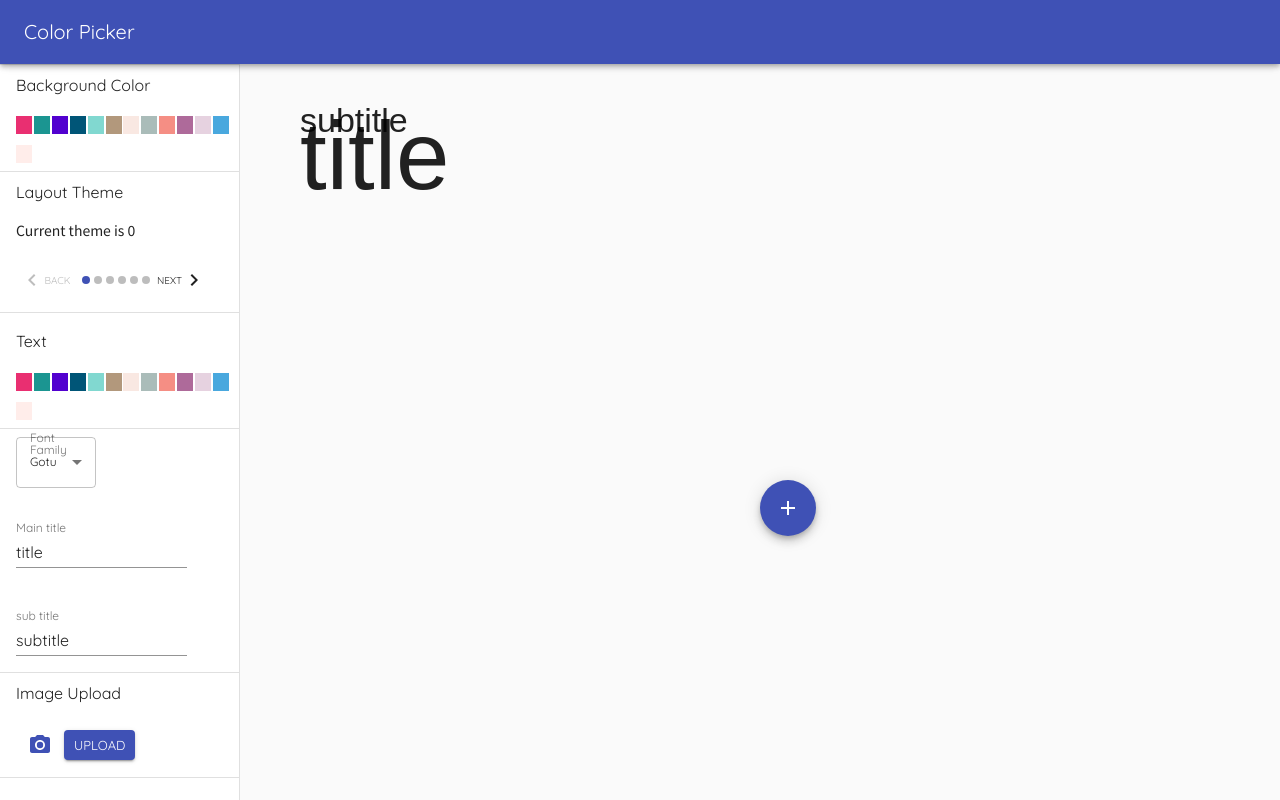
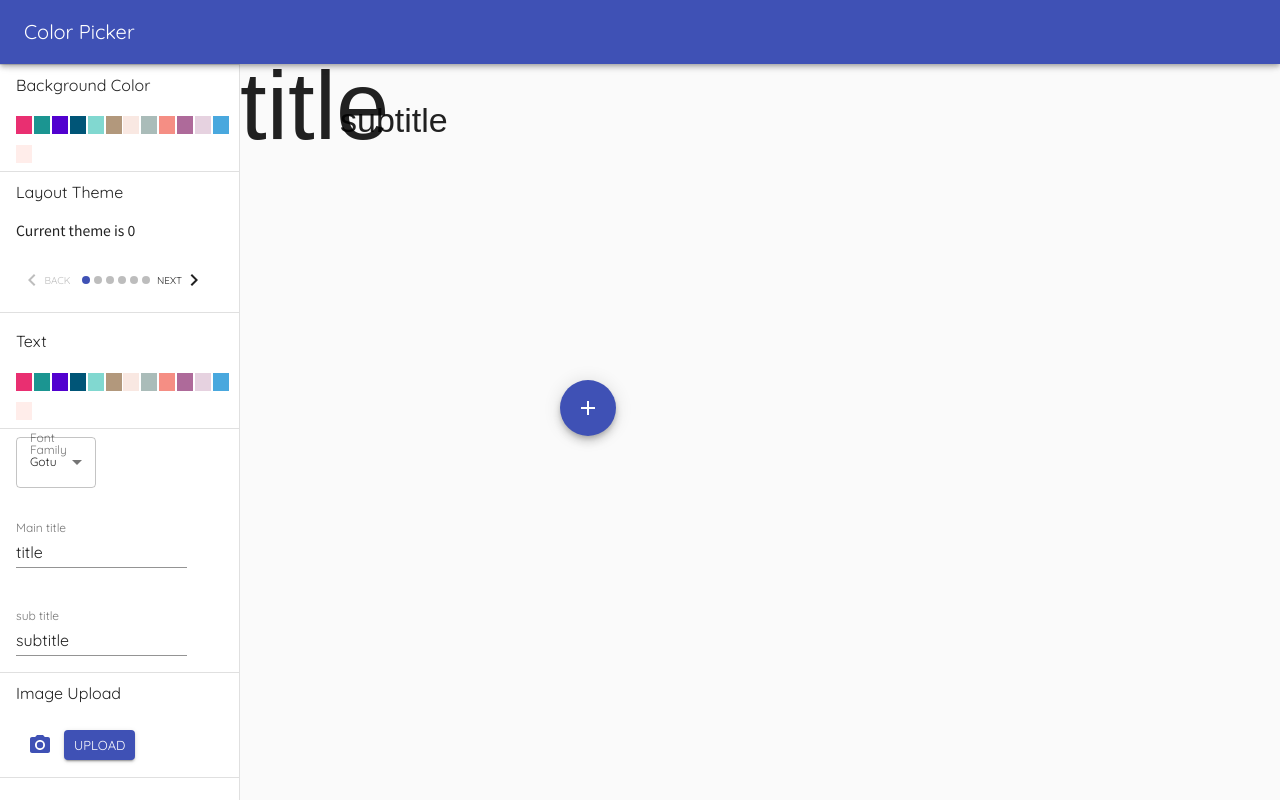
Before and after one commit to fernandovmac/design_posters, a React (Create React App) app: page / in a window 1280 px wide. Built offline with nearby package versions, Linux system fonts and the light colour scheme; a web font is replaced by a local one.

Commit message:
fixed bug with offset and resolution of exported image

```diff
--- a/src/DrawerMenu.js
+++ b/src/DrawerMenu.js
@@ -84,19 +84,19 @@ class LeftDrawer extends Component {
         ["#aabcb9", "#f58e84", "#ae6a9a", "#e6d2e0", "#49a8de", "#ffedea"]
       ],
       chosenTheme: 0,
-      titlePosXOptions: ["200px", "220px", "240px", "260px", "400px", "420px"],
-      titlePosX: "300px",
+      titlePosXOptions: ["0px", "20px", "40px", "60px", "100px", "120px"],
+      titlePosX: "0px",
       titlePosYOptions: ["100px", "120px", "180px", "200px", "220px", "240px"],
-      titlePosY: "100px",
+      titlePosY: "50px",
       subtitlePosXOptions: [
         "200px",
+        "220px",
+        "280px",
         "300px",
-        "400px",
-        "450px",
-        "500px",
-        "520px"
+        "350px",
+        "400px"
       ],
-      subtitlePosX: "300px",
+      subtitlePosX: "100px",
       subtitlePosYOptions: [
         "100px",
         "200px",
--- a/src/MainContent.js
+++ b/src/MainContent.js
@@ -9,9 +9,9 @@ const style = makeStyles(theme => ({
   content: {
     backgroundColor: props => props.mainContentBackgroundColor,
     minWidth: "720px",
-    minHeight: "720px"
-    // position: "absolute",
-    // marginTop: "64px"
+    minHeight: "720px",
+    left: "240px",
+    position: "absolute"
   },
 
   title: {
@@ -48,8 +48,8 @@ const style = makeStyles(theme => ({
 
   exportButton: {
     position: "fixed",
-    top: "480px",
-    left: "760px"
+    top: "380px",
+    left: "560px"
   },
   // necessary for content to be below app bar
   toolbar: theme.mixins.toolbar
@@ -60,12 +60,23 @@ export default function MainContentSection(props) {
 
   const exportImage = () => {
     console.log("exporting image?");
+    const node = document.getElementById("main-content");
+    const scale = 2;
 
     domtoimage
-      .toJpeg(document.getElementById("main-content"), { quality: 0.95 })
+      .toPng(node, {
+        quality: 1,
+        height: node.offsetHeight * scale,
+        width: node.offsetWidth * scale,
+        style: {
+          transform: `scale(${scale}) translate(${node.offsetWidth /
+            6 /
+            scale}px, ${node.offsetHeight / 3.15 / scale}px)`
+        }
+      })
       .then(function(dataUrl) {
         var link = document.createElement("a");
-        link.download = "my-image-name.jpeg";
+        link.download = "my-image-name.png";
         link.href = dataUrl;
         link.click();
       });
@@ -98,6 +109,7 @@ export default function MainContentSection(props) {
             </div>
           )}
         </div>
+      </main>
       <Fab
         color="primary"
         aria-label="add"
@@ -106,7 +118,6 @@ export default function MainContentSection(props) {
       >
         <AddIcon />
       </Fab>
-      </main>
     </div>
   );
 }
```
Lines whose indentation alone changed are shown as unchanged.
